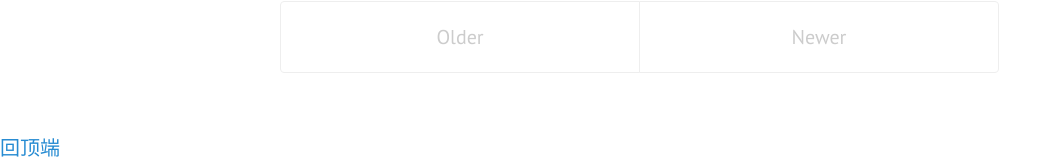
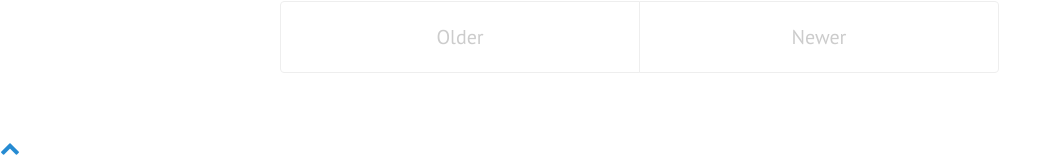
Before and after one commit to gyk6985432/myBlog, a Jekyll site: the page built from index.html, in a window 1280 px wide and 900 px high, scrolled down 1732 px. Shown: the part 737-897 px from the top of the window, without its empty margins (0-1061 px from the left). Built offline with Jekyll 4.4.1, drawn with Linux system fonts in a browser that asks for light colours; nearby versions of some CDN libraries; the list of posts is cut into pages by our own code; comment, search, counter and statistics services are not loaded.

Commit message:
toTop icon

```diff
--- a/_includes/head.html
+++ b/_includes/head.html
@@ -19,6 +19,7 @@
   <link rel="stylesheet" href="{{ site.baseurl }}/css/syntax.css">
   <link rel="stylesheet" href="{{ site.baseurl }}/css/lanyon.css">
   <link rel="stylesheet" href="https://fonts.googleapis.com/css?family=PT+Serif:400,400italic,700%7CPT+Sans:400">
+  <link rel="stylesheet" href="https://maxcdn.bootstrapcdn.com/font-awesome/4.5.0/css/font-awesome.min.css"><!--icon-->
 
   <!-- Icons -->
   <link rel="apple-touch-icon-precomposed" sizes="144x144" href="{{ site.baseurl }}/images/apple-touch-icon-precomposed.png">
--- a/_layouts/default.html
+++ b/_layouts/default.html
@@ -27,7 +27,7 @@
       </div>
 
       <div>
-        <a name="top" href="#toTop">回顶端</a>
+        <a name="top" href="#toTop"><i class="fa fa-chevron-up"></i></a>
       </div>
 
     </div>
```
